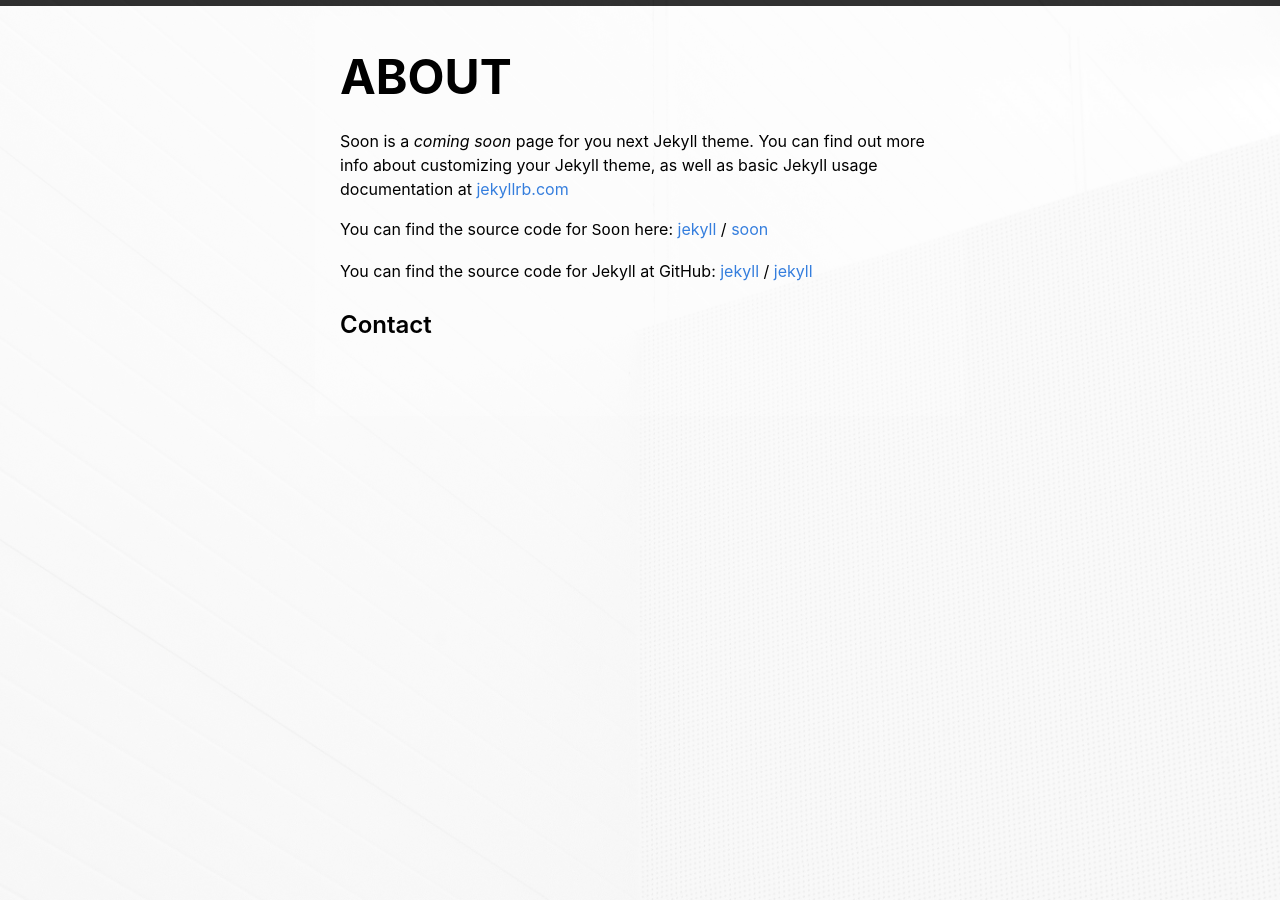
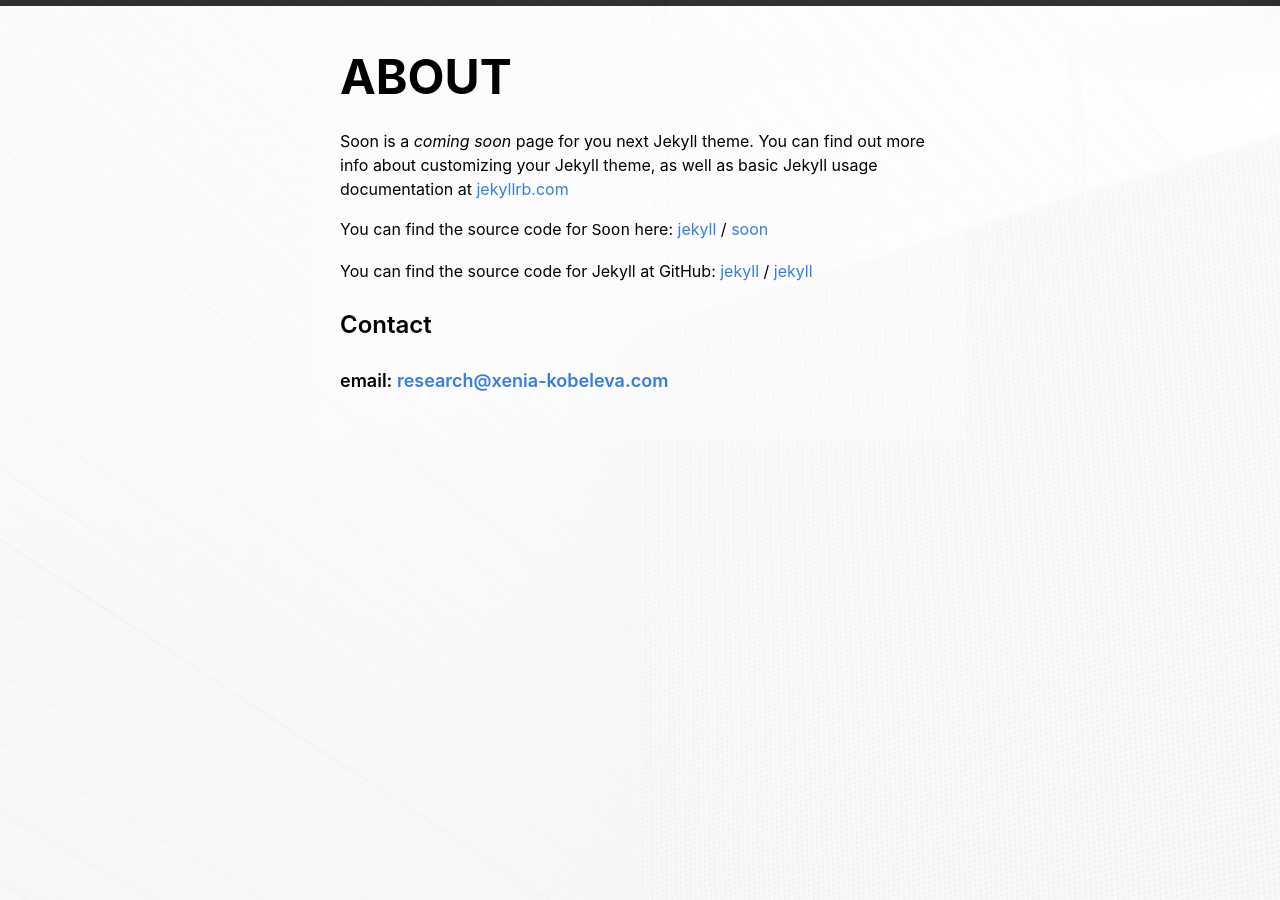
Before and after one commit to dr-xenia/computational_temp, a Jekyll site: the page built from _pages/about.md, in a window 1280 px wide. Built offline with Jekyll 4.4.1, drawn with Linux system fonts in a browser that asks for light colours.

Commit message:
Update _config.yaml

```diff
--- a/_config.yaml
+++ b/_config.yaml
@@ -14,7 +14,7 @@
 # You can create any custom variable you would like, and they will be accessible
 # in the templates via {{ site.myvariable }}.
 title: Computational Neurology
-email:
+email: research@xenia-kobeleva.com
 description: Computational Neurology at the University of Bonn
 baseurl: "" # the subpath of your site, e.g. /blog
 url: "https://computationalneurology.com" # the base hostname & protocol for your site, e.g. http://example.com
```
